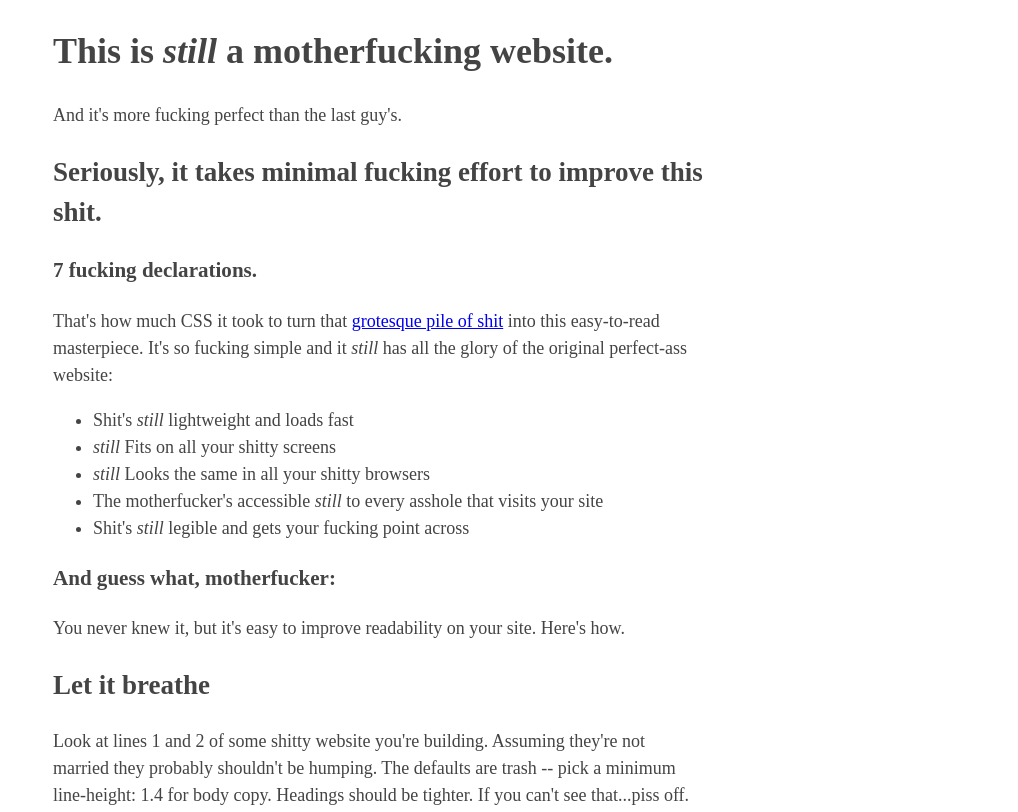
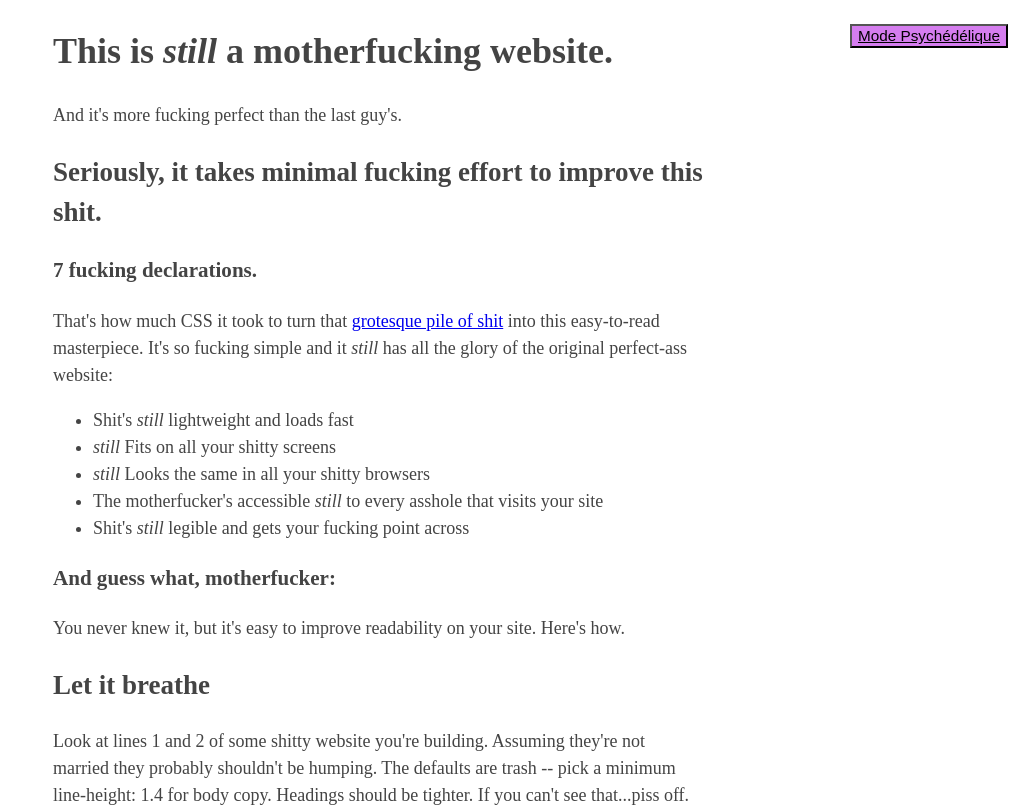
Before and after one commit to greg-Da/bettermotherfuckingwebsite, a plain HTML site: page index.html in a window 1280 px wide. Shown: the top 812 px of the page, without its empty margins (262-1280 px from the left). Drawn offline with Linux system fonts and the light colour scheme.

Commit message:
AJOUT MODE PSYCHEDELIQUE

```diff
--- a/index.html
+++ b/index.html
@@ -5,6 +5,7 @@
 	<link rel="stylesheet" type="text/css" href="style.css">
 </head>
 <body>
+	<button id="button" onclick="psyche()">Mode Psychédélique</button>
 	<h1>This is <em>still</em> a motherfucking website.</h1>
 	<p>And it's more fucking perfect than the last guy's.</p>
 	<h2>Seriously, it takes minimal fucking effort to improve this shit.</h2>
--- a/scripts/main.js
+++ b/scripts/main.js
@@ -4,3 +4,16 @@ setTimeout(function(){
 		window.location = "https://www.youtube.com/watch?v=dQw4w9WgXcQ"
 	}
 }, 10000);
+
+function psyche() {
+	document.querySelectorAll('body').forEach(tag => tag.style.cssText = `
+		background-color: magenta;`)
+
+	 document.querySelectorAll('p').forEach(tag => tag.style.cssText = `
+   		color: blue;
+   		font-family: papyrus, Arial;`)
+
+	 document.querySelectorAll('h1, h2, h3').forEach(tag => tag.style.cssText =`
+	 	color: green;
+	 	font-family: Comic Sans, Arial;`)
+}
--- a/style.css
+++ b/style.css
@@ -8,3 +8,14 @@ body
 	line-height: 1.5;
 	font-size: 18px;
 }
+
+#button
+{
+	cursor:pointer;
+	position:absolute;
+	right:10px;
+	font-size:.85em;
+	text-decoration:underline;
+	background-color:#d57def
+
+}
```
